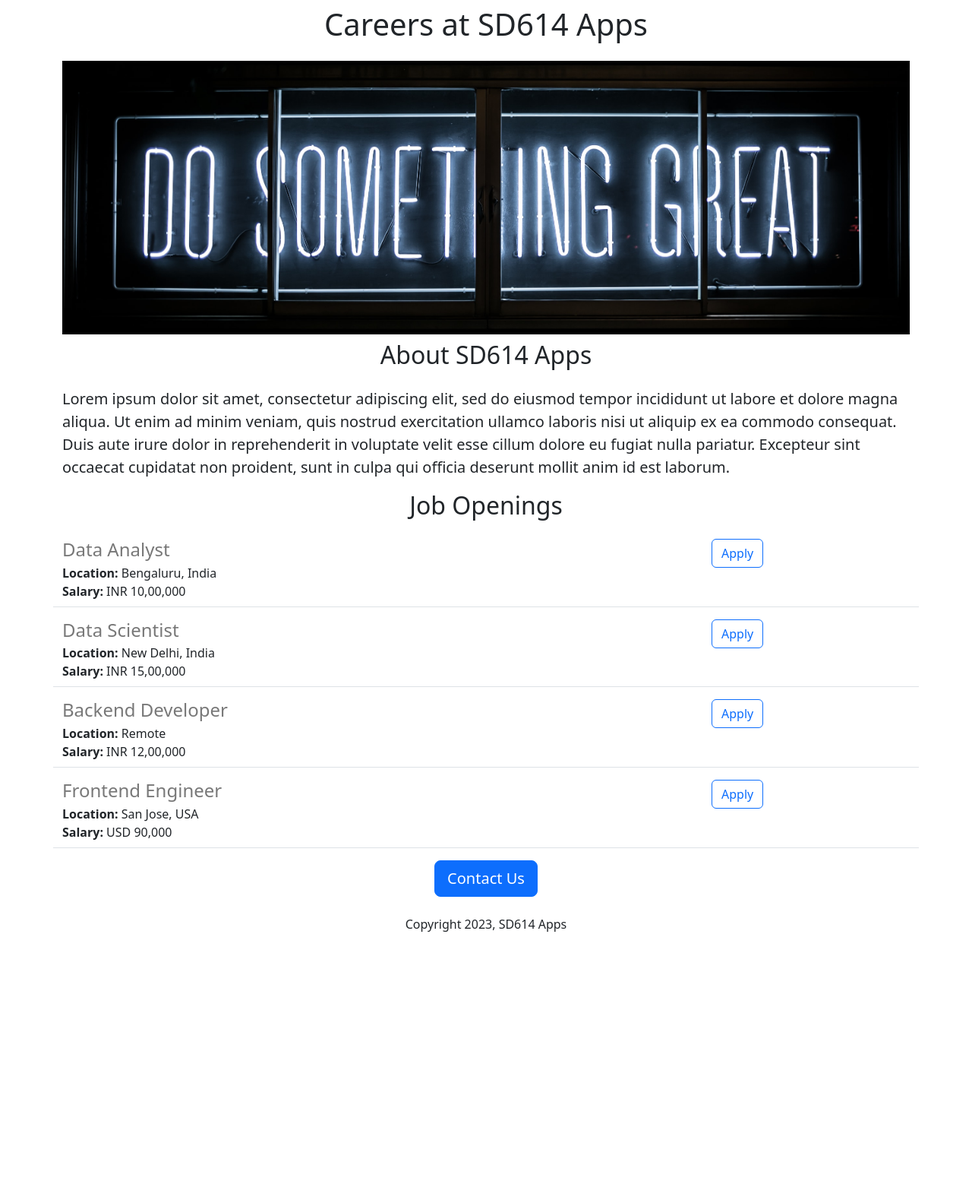
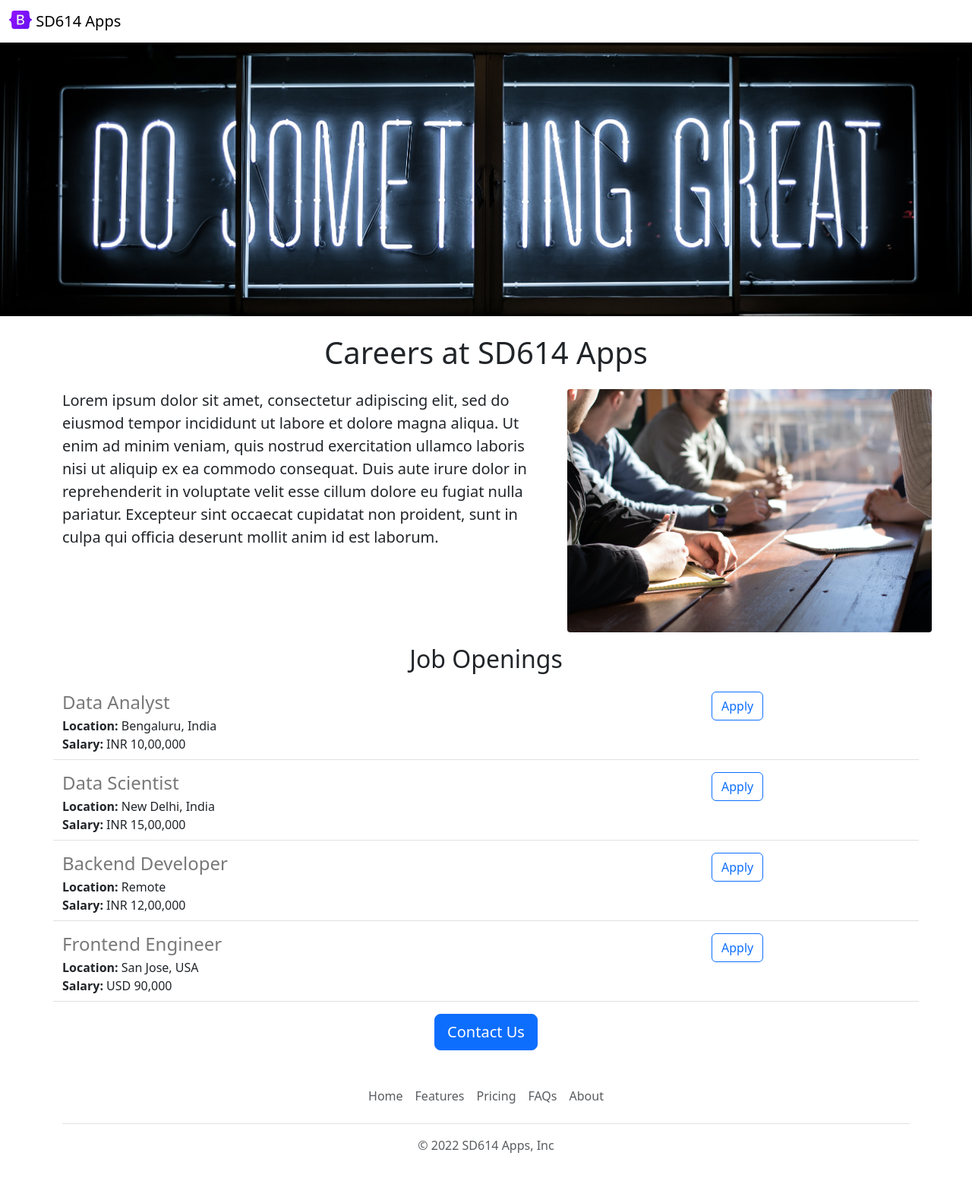
Before and after one commit to sd614apps/careers-website, a Flask app: page / in a window 1280 px wide. Shown: the whole page at 76% size. Before the commit the page ends 1226 px from the top, so only its background shows below. Run offline with Flask 2, Linux system fonts and the light colour scheme.

Commit message:
Added navbar, footer, logo and an image

```diff
--- /dev/null
+++ b/templates/footer.html
@@ -0,0 +1,12 @@
+<div class="container">
+  <footer class="py-3 my-4">
+    <ul class="nav justify-content-center border-bottom pb-3 mb-3">
+      <li class="nav-item"><a href="#" class="nav-link px-2 text-muted">Home</a></li>
+      <li class="nav-item"><a href="#" class="nav-link px-2 text-muted">Features</a></li>
+      <li class="nav-item"><a href="#" class="nav-link px-2 text-muted">Pricing</a></li>
+      <li class="nav-item"><a href="#" class="nav-link px-2 text-muted">FAQs</a></li>
+      <li class="nav-item"><a href="#" class="nav-link px-2 text-muted">About</a></li>
+    </ul>
+    <p class="text-center text-muted">&copy; 2022 SD614 Apps, Inc</p>
+  </footer>
+</div>
--- a/templates/home.html
+++ b/templates/home.html
@@ -4,26 +4,35 @@
   <head>
     <meta charset="utf-8">
     <meta name="viewport" content="width=device-width, initial-scale=1">
-    <title>SD614 Careers</title>
+    <title>Careers at {{company_name}}</title>
     <link href="https://cdn.jsdelivr.net/npm/bootstrap@5.3.0-alpha1/dist/css/bootstrap.min.css" rel="stylesheet" integrity="sha384-GLhlTQ8iRABdZLl6O3oVMWSktQOp6b7In1Zl3/Jr59b6EGGoI1aFkw7cmDA6j6gD" crossorigin="anonymous">
     <style>
       #banner {
         height: 360px;
         width: 100%;
         object-fit: cover;
+        margin-bottom: 16px;
       }
     </style>
     <link rel="icon" type="image/x-icon" href="https://careers-website.sd614apps.repl.co/static/images/careers-website-icon.ico">
   </head>
   <body>
+    {% include 'nav.html' %}
+    <img class="img-fluid" id="banner" src="https://careers-website.sd614apps.repl.co/static/images/banner.jpg" />
     <div class="container">
-      <h1 class="text-center mt-2 mb-4">Careers at {{company_name}}</h1>
-      <img class="img-fluid" id="banner" src="https://careers-website.sd614apps.repl.co/static/images/banner.jpg" />
-
-      <h2 class="text-center mt-2 mb-4">About SD614 Apps</h2>
-      <p class="lead">
-        Lorem ipsum dolor sit amet, consectetur adipiscing elit, sed do eiusmod tempor incididunt ut labore et dolore magna aliqua. Ut enim ad minim veniam, quis nostrud exercitation ullamco laboris nisi ut aliquip ex ea commodo consequat. Duis aute irure dolor in reprehenderit in voluptate velit esse cillum dolore eu fugiat nulla pariatur. Excepteur sint occaecat cupidatat non proident, sunt in culpa qui officia deserunt mollit anim id est laborum.
-  </p>
+      <h1 class="text-center mt-2 mb-4">
+        Careers at {{company_name}}
+      </h1>
+      <div class="row" style="margin-bottom: 16px;">
+        <div class="col-7">
+          <p class="lead">
+            Lorem ipsum dolor sit amet, consectetur adipiscing elit, sed do eiusmod tempor incididunt ut labore et dolore magna aliqua. Ut enim ad minim veniam, quis nostrud exercitation ullamco laboris nisi ut aliquip ex ea commodo consequat. Duis aute irure dolor in reprehenderit in voluptate velit esse cillum dolore eu fugiat nulla pariatur. Excepteur sint occaecat cupidatat non proident, sunt in culpa qui officia deserunt mollit anim id est laborum.
+          </p>
+        </div>
+        <div class="d-none d-md-block col-5">
+          <img src="/static/images/people.jpg" style="height:320px;border-radius: 4px;" />
+        </div>
+      </div>
       <h2 class="text-center mt-2 mb-4">Job Openings</h2>
       <p>
         {% for job in jobs %}
@@ -32,8 +41,8 @@
       </p>
       <div class="text-center">
         <button class="btn btn-primary btn-lg">Contact Us</button>
-        <p class="mt-4">Copyright 2023, SD614 Apps</p>
       </div>
     </div>
+    {% include 'footer.html' %}
   </body>
 </html>
--- /dev/null
+++ b/templates/nav.html
@@ -0,0 +1,9 @@
+<nav class="navbar shadow-sm fixed-top bg-white">
+  <div class="container-fluid">
+    <a class="navbar-brand" href="#">
+      <img src="/static/images/logo.svg" alt="Logo" width="30" height="24" class="d-inline-block align-text-top">
+      SD614 Apps
+    </a>
+  </div>
+</nav>
+<div style="height: 56px;"></div>
```
Also changed, not shown: static/images/logo.svg (added), static/images/people.jpg (added).
